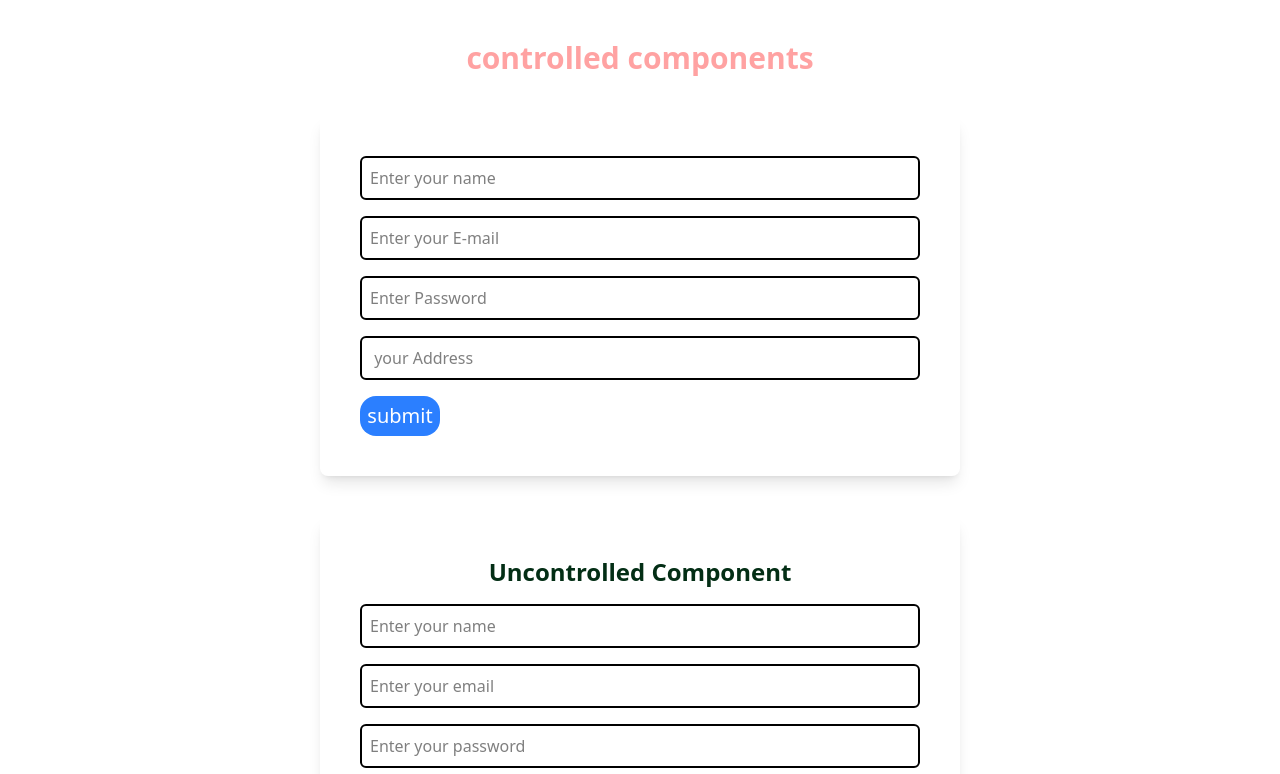
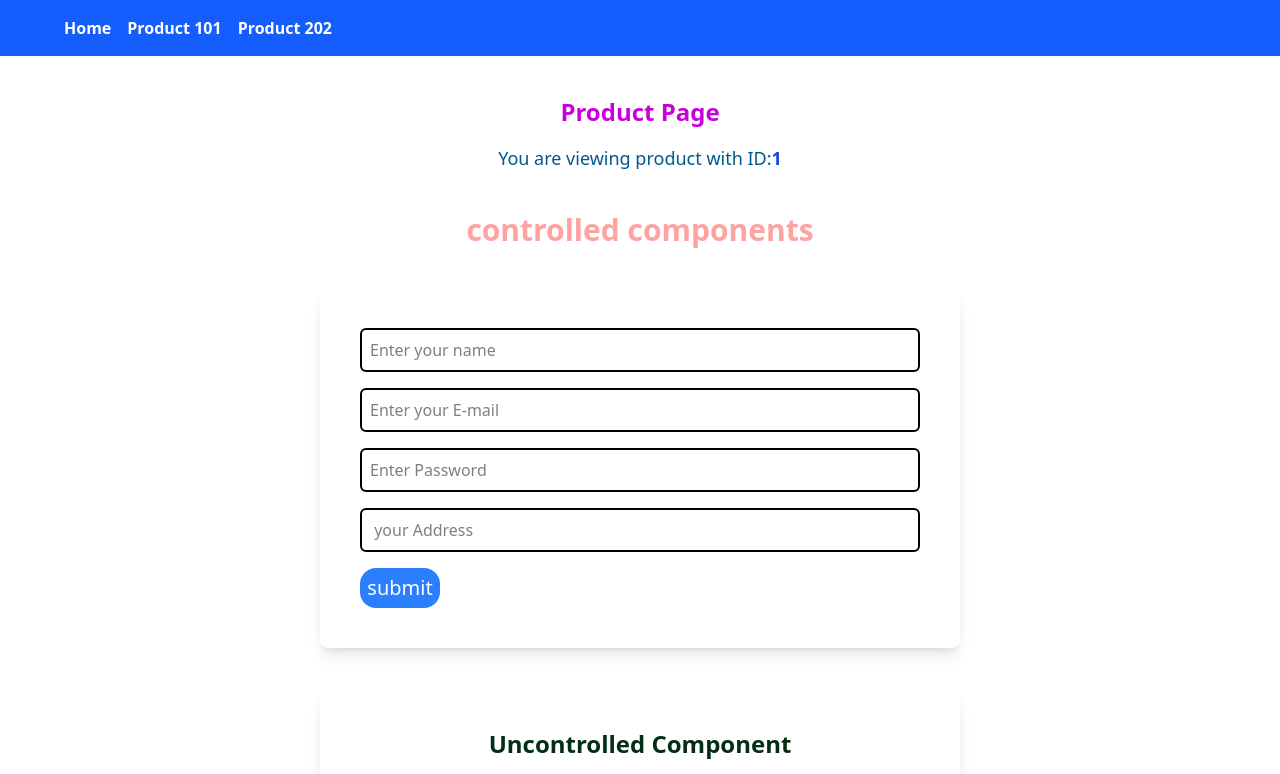
Before and after one commit to sunita0987/form-validation, a React (Vite) app: page /product/1 in a window 1280 px wide. Shown: the top 774 px of the page. Built offline with nearby package versions, Linux system fonts and the light colour scheme.

Commit message:
add params

```diff
--- a/package.json
+++ b/package.json
@@ -13,6 +13,7 @@
     "@tailwindcss/vite": "^4.1.7",
     "react": "^19.1.0",
     "react-dom": "^19.1.0",
+    "react-router-dom": "^7.6.1",
     "tailwindcss": "^4.1.7"
   },
   "devDependencies": {
--- a/src/App.jsx
+++ b/src/App.jsx
@@ -1,18 +1,31 @@
 import { useState } from "react";
 import React from "react";
 import "./App.css";
+import { BrowserRouter as Router, Routes, Route } from "react-router-dom";
 import Form from "./components/Form";
 import Uncontrolled from "./components/Uncontrolled";
 import Validation from "./components/Validation";
 import ImageUpload from "./components/ImageUpload";
+import Navbar from "./components/Navbar";
+import Home from "./pages/Home";
+import Product from "./pages/Product";
 function App() {
   return (
-    <>
+    <Router>
+      <Navbar />
+      <Routes>
+        <Route path="/" element={<Home />} />
+        <Route path="/product/:id" element={<Product />} />
+      </Routes>
       <Form />
       <Uncontrolled />
       <Validation />
-      <ImageUpload/>
-    </>
+      <ImageUpload />
+      {/* <Routes>
+        <Route path="/" element={<Home />} />
+        <Route path="/product/:id" element={<Product />} />
+      </Routes> */}
+    </Router>
   );
 }
 
--- /dev/null
+++ b/src/components/Navbar.jsx
@@ -0,0 +1,21 @@
+import React from "react";
+import { Link } from "react-router-dom";
+const Navbar = () => {
+  return (
+    <nav className="bg-blue-600 text-white p-4 font-bold">
+      <div className="max-w-6xl mx-auto flex gap-4">
+        <Link to="/" className="hover:underline">
+          Home
+        </Link>
+        <Link to="/product/101" className="hover:underline">
+          Product 101
+        </Link>
+        <Link to="/product/202" className="hover:underline">
+          Product 202
+        </Link>
+      </div>
+    </nav>
+  );
+};
+
+export default Navbar;
--- /dev/null
+++ b/src/pages/Home.jsx
@@ -0,0 +1,11 @@
+import React from "react";
+const Home = () => {
+  return (
+    <div className="text-center mt-10">
+      <h1 className="text-3xl font-bold text-red-600">
+        Welcome to the Home Page
+      </h1>
+    </div>
+  );
+};
+export default Home;
--- /dev/null
+++ b/src/pages/Product.jsx
@@ -0,0 +1,15 @@
+import { useParams } from "react-router-dom";
+import React from "react";
+const Product = () => {
+  const  { id } = useParams();
+  return (
+    <div className="text-center mt-10">
+      <h2 className="text-2xl font-semibold text-fuchsia-600">Product Page</h2>
+      <p className="mt-4 text-lg text-sky-800">
+        You are viewing product with ID:
+        <span className="font-bold text-blue-700">{id}</span>
+      </p>
+    </div>
+  );
+};
+export default Product;
```
Also changed, not shown: 1 other file (tests, documents, lock files or other folders).
